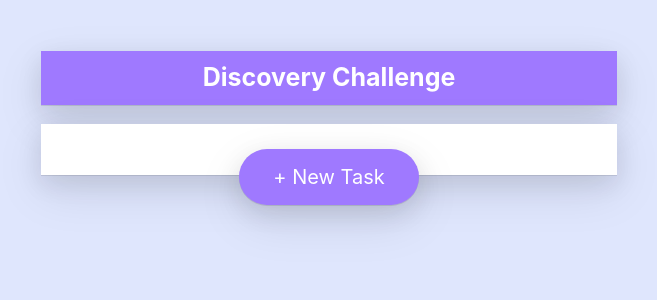
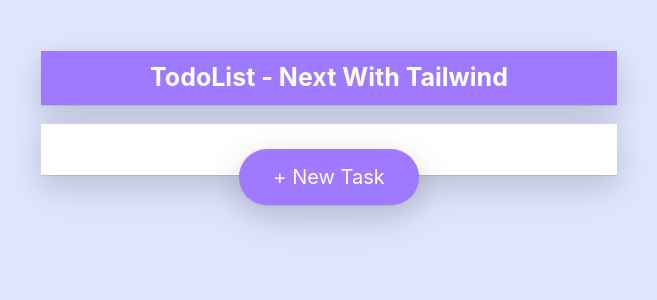
Before and after one commit to jeehoo0767/next-tailwind-cypress, a Next.js app: page / in a window 1280 px wide. Shown: the top 300 px of the page, without its empty margins (311-968 px from the left). Built offline with nearby package versions, Linux system fonts and the light colour scheme.

Commit message:
Fix Landing page title for testing deploy

```diff
--- a/pages/index.tsx
+++ b/pages/index.tsx
@@ -51,7 +51,7 @@ const Home: NextPage = () => {
             'text-center font-bold text-[25px] mx-auto text-white bg-primary-default max-w-[576px] px-[60px] py-[8px] shadow-default'
           }
         >
-          Discovery Challenge
+          TodoList - Next With Tailwind
         </h1>
 
         <section className={'bg-white mt-s12 p-s16 max-w-[576px] mx-auto text-primary-color shadow-default relative'}>
```
